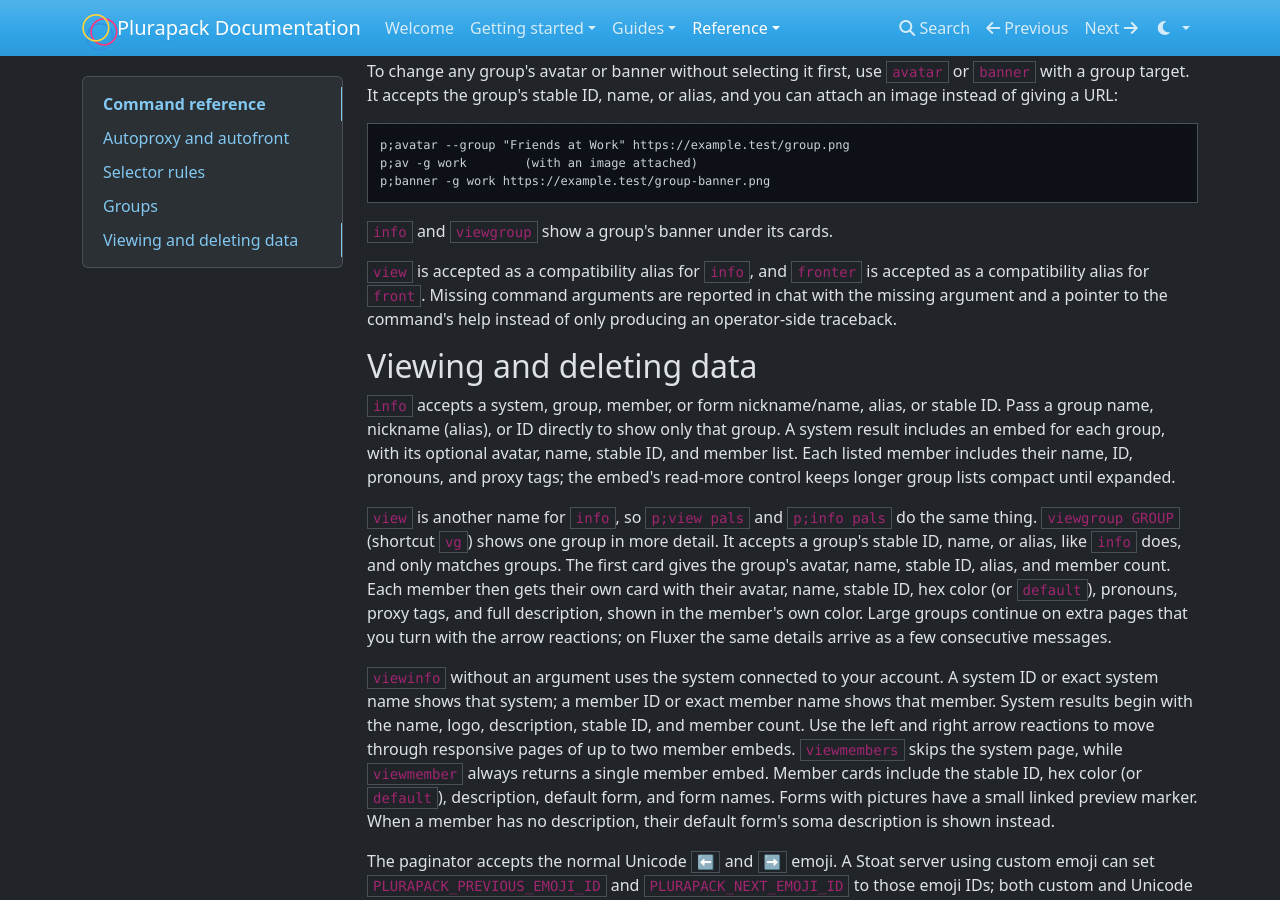
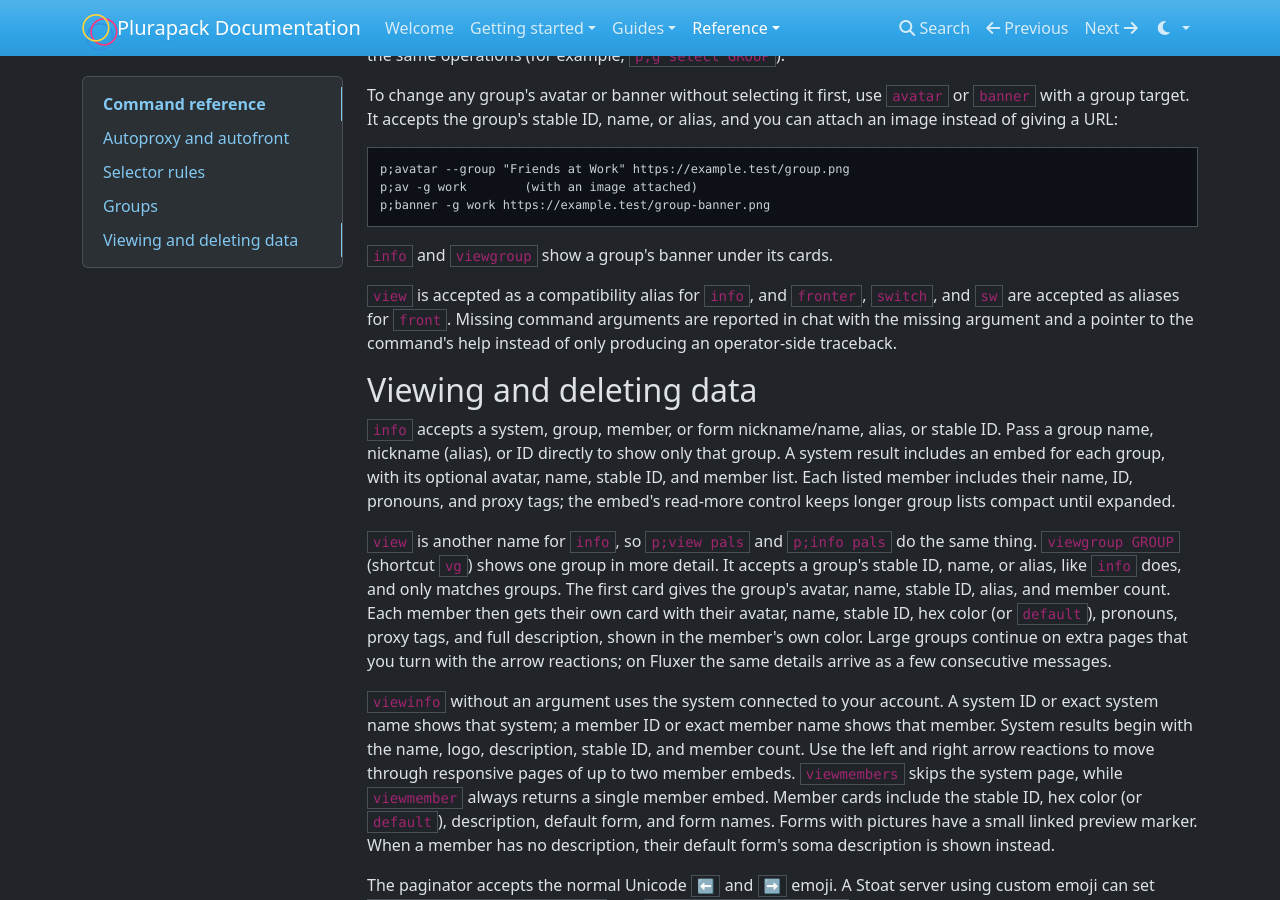
Before and after one commit to Techy-Nature/Plurapack, an MkDocs documentation site: the page built from documentation/docs/reference/commands.md, in a window 1280 px wide and 900 px high, scrolled down 3526 px. Built offline with MkDocs 1.6.1, drawn with Linux system fonts in a browser that asks for light colours; nearby versions of some CDN libraries.

Commit message:
Add switch and sw aliases for the front command
Co-Authored-By: Claude Opus 5.5 (1M context) <noreply@anthropic.com>
Claude-Session: https://claude.ai/code/session_01KdNyi8qWbtBDomufEhdkBz

```diff
--- a/documentation/docs/reference/commands.md
+++ b/documentation/docs/reference/commands.md
@@ -20,7 +20,7 @@ Examples use the default `p;` prefix. Every command has a unique one- or two-let
 | `formpronouns FORM [PRONOUNS]` | `fp` | Override form pronouns, or restore inheritance by omitting the value. |
 | `systemtag [TAG]` | `st` | Set the tag shown after member and form names, or clear it. |
 | `systemtagshow SCOPE on\|off\|default` | `ts` | Set system visibility or a server/channel override. |
-| `front MEMBER_OR_FORM` | `fr` | Switch the current member and optional form. |
+| `front MEMBER_OR_FORM` | `fr`, `switch`, `sw` | Switch the current member and optional form. |
 | `autoproxy MEMBER_OR_OFF` | `ap` | Proxy untagged messages as a member; Off by default. |
 | `autofront on\|off` | `af` | Opt in to making autoproxy follow the first/current fronter. |
 | `color MEMBER HEX` | `c` | Set a six-digit username color. |
@@ -94,8 +94,8 @@ p;banner -g work https://example.test/group-banner.png
 
 `info` and `viewgroup` show a group's banner under its cards.
 
-`view` is accepted as a compatibility alias for `info`, and `fronter` is
-accepted as a compatibility alias for `front`. Missing command arguments are
+`view` is accepted as a compatibility alias for `info`, and `fronter`,
+`switch`, and `sw` are accepted as aliases for `front`. Missing command arguments are
 reported in chat with the missing argument and a pointer to the command's help
 instead of only producing an operator-side traceback.
 
```
Also changed, not shown: 2 other files.
